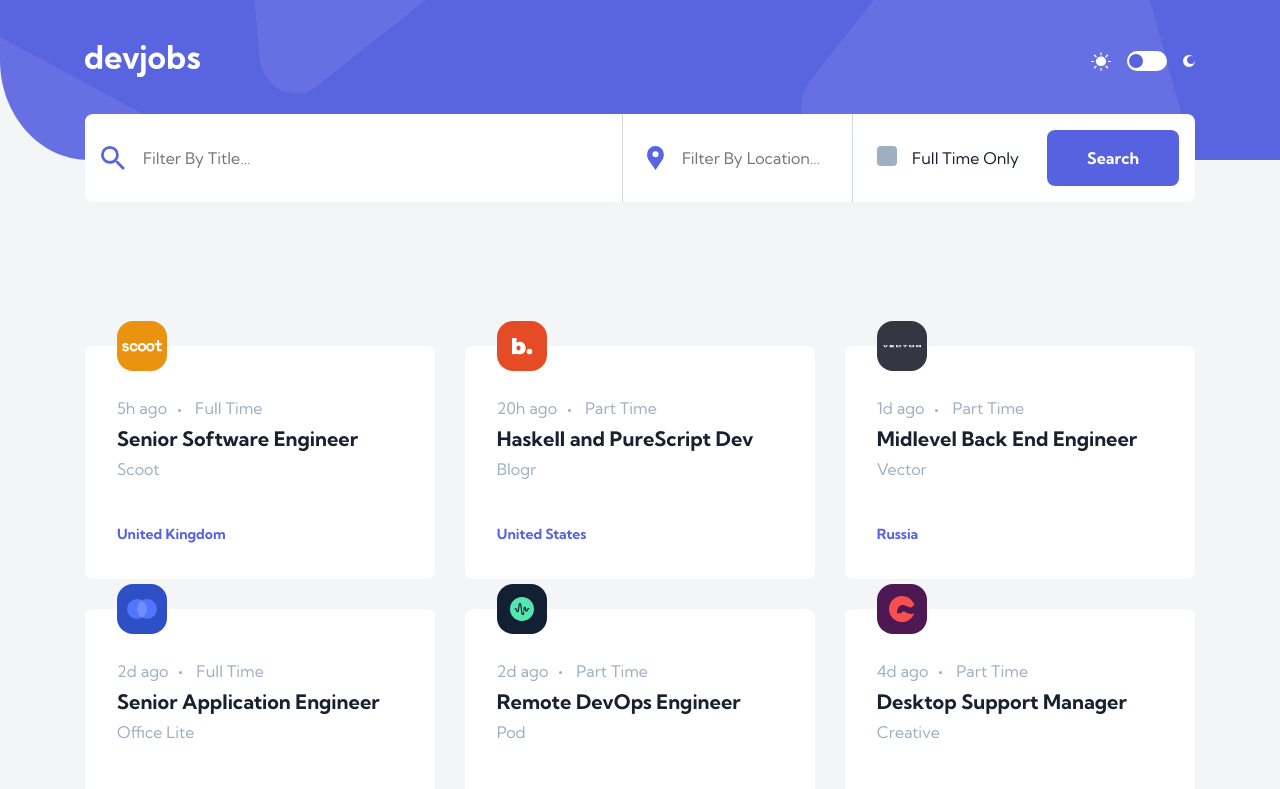
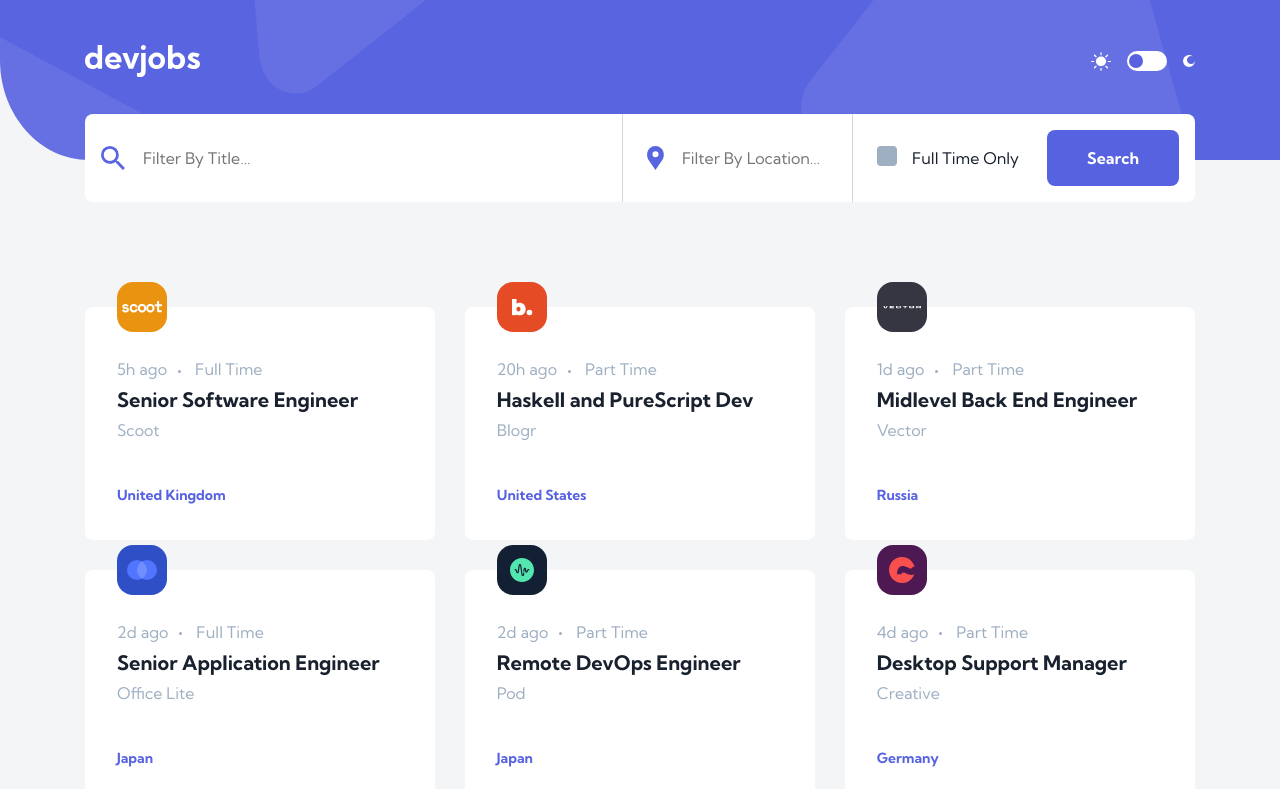
Before and after one commit to nivancheva/devjobs-web-app-react, a React (Vite) app: page / in a window 1280 px wide. Shown: the top 789 px of the page. Built offline with nearby package versions, Linux system fonts and the light colour scheme.

Commit message:
fix cards-container-margin

```diff
--- a/src/App.css
+++ b/src/App.css
@@ -9,6 +9,12 @@
   padding-block: 2rem 3.183rem;
 }
 
+.cards-container {
+  display: grid;
+  gap: 3.063rem;
+  margin-top: 3.563rem;
+}
+
 @media (min-width:768px) {
   .wrapper {
       background-image: url('/assets/tablet/bg-pattern-header.svg');
@@ -17,6 +23,12 @@
 
   .load-more_button {
     padding-block: 3.5rem 3.183rem;
+  }
+
+  .cards-container {
+    grid-template-columns: repeat(2, 1fr);
+    gap: 1rem;
+    margin-top: 4.375rem;
   }
 }
 
@@ -28,28 +40,10 @@
   .load-more_button {
     padding-block: 3.5rem 6.5rem;
   }
-}
 
-
-
-.cards-container {
-  display: grid;
-  gap: 3.063rem;
-  margin-top: 6.263rem;
-}
-
-@media (min-width:768px) {
-  .cards-container {
-    grid-template-columns: repeat(2, 1fr);
-    gap: 1rem;
-    margin-top: 6.875rem;
-  }
-}
-
-@media (min-width:800px) {
   .cards-container {
     grid-template-columns: repeat(3, 1fr);
     gap: 1.85rem;
-    margin-top: 9rem;
+    margin-top: 6.563rem;
   }
 }
```
